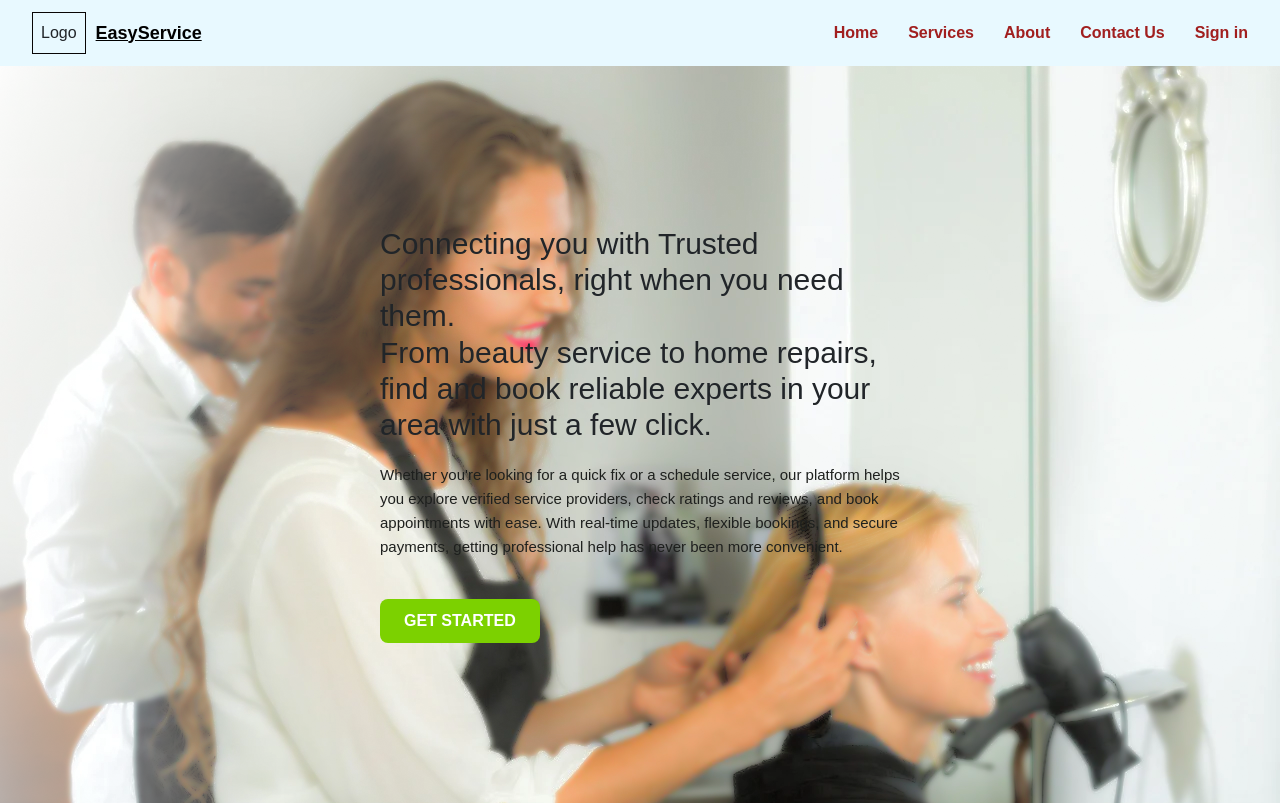
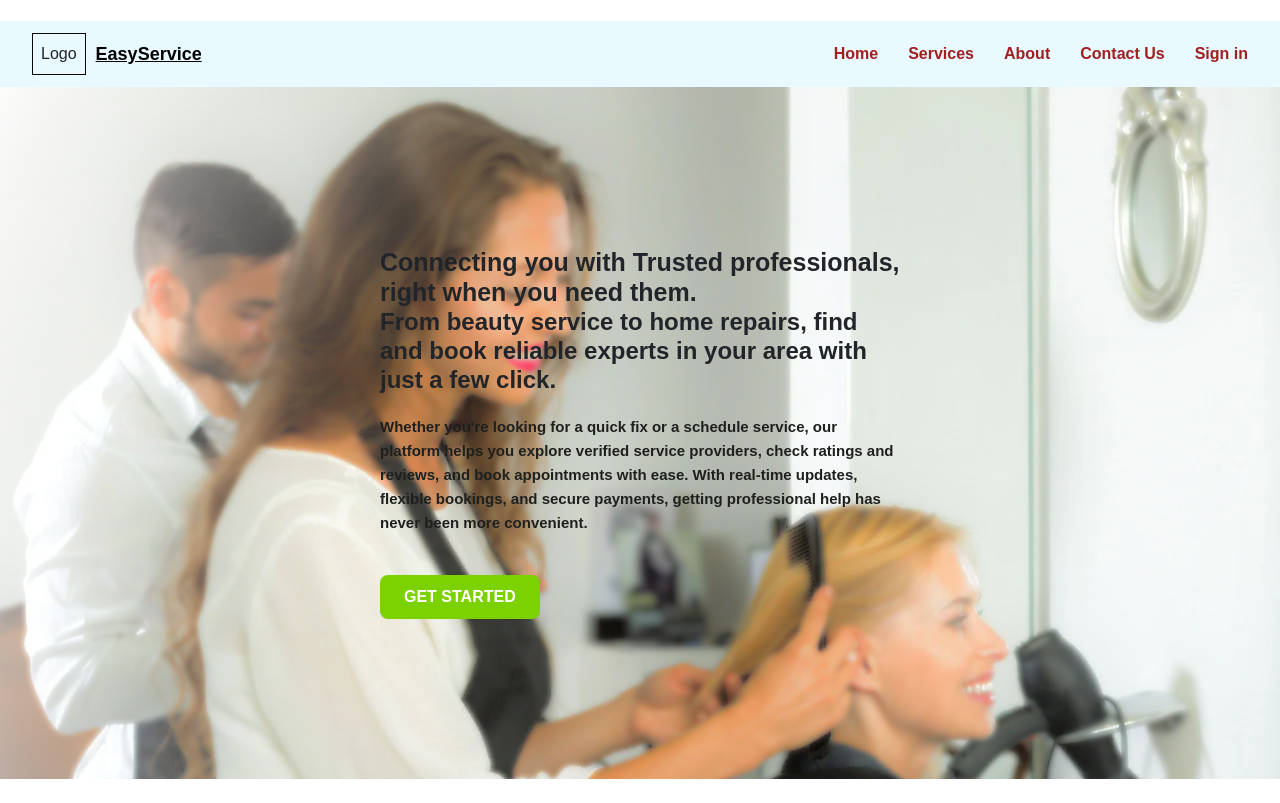
Before and after one commit to Vaishnavi2111/EasyService, a React (Vite) app in the folder hyperlocal-frontend/: page / in a window 1280 px wide. Built offline with nearby package versions, Linux system fonts and the light colour scheme.

Commit message:
Some changes made in the Home.css file

```diff
--- a/hyperlocal-frontend/src/pages/Home.css
+++ b/hyperlocal-frontend/src/pages/Home.css
@@ -100,8 +100,8 @@
 
 
 .hero-title {
-  font-size: 30px;
-  font-weight: normal;
+  font-size: 25px;
+  font-weight: bolder;
   margin-bottom: 1px;
   max-width: 900px;
   margin-left: auto;
@@ -109,8 +109,8 @@
 }
 
 .hero-subtitle {
-  font-size: 30px;
-  font-weight: normal;
+  font-size: 24px;
+  font-weight: bold;
   margin-bottom: 20px;
   max-width: 900px;
   margin-left: auto;
@@ -120,6 +120,7 @@
 
 .hero-description {
   font-size: 15px;
+  font-weight: bold;
   color:#1E201E;
   max-width: 1000px;
   line-height: 1.6;
```
